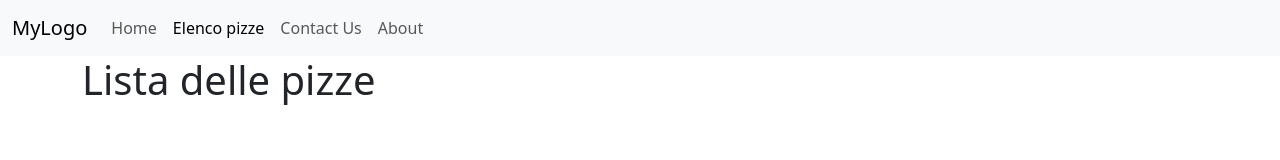
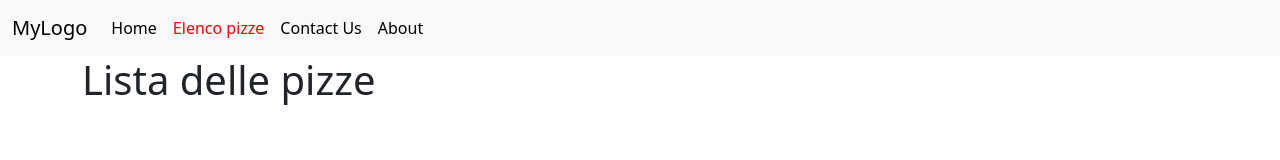
Before and after one commit to Classe136/live-coding, a React (Vite) app: page /pizzas in a window 1280 px wide. Shown: the top 160 px of the page. Built offline with nearby package versions, Linux system fonts and the light colour scheme; no server answers.

Commit message:
pizza detail

```diff
--- a/src/components/HeaderComponent.jsx
+++ b/src/components/HeaderComponent.jsx
@@ -1,5 +1,26 @@
 import { NavLink } from "react-router-dom";
+const navmenu = [
+  { path: "/", label: "Home" },
+  { path: "/pizzas", label: "Elenco pizze" },
+  { path: "/contact", label: "Contact Us" },
+  { path: "/about", label: "About" },
+];
 function HeaderComponent() {
+  function drawMenu() {
+    return navmenu.map((item) => (
+      <li className="nav-item" key={item.path}>
+        <NavLink
+          className="nav-link"
+          to={item.path}
+          style={({ isActive }) => ({
+            color: isActive ? "red" : "black",
+          })}
+        >
+          {item.label}
+        </NavLink>
+      </li>
+    ));
+  }
   return (
     <header>
       <nav className="navbar navbar-expand-lg bg-body-tertiary">
@@ -19,28 +40,7 @@ function HeaderComponent() {
             <span className="navbar-toggler-icon"></span>
           </button>
           <div className="collapse navbar-collapse" id="navbarNav">
-            <ul className="navbar-nav">
-              <li className="nav-item">
-                <NavLink className="nav-link" to="/">
-                  Home
-                </NavLink>
-              </li>
-              <li className="nav-item">
-                <NavLink className="nav-link" to="/pizzas">
-                  Elenco pizze
-                </NavLink>
-              </li>
-              <li className="nav-item">
-                <NavLink className="nav-link" to="/contact">
-                  Contact Us
-                </NavLink>
-              </li>
-              <li className="nav-item">
-                <NavLink className="nav-link" to="/about">
-                  About
-                </NavLink>
-              </li>
-            </ul>
+            <ul className="navbar-nav">{drawMenu()}</ul>
           </div>
         </div>
       </nav>
--- a/src/pages/PizzaPage.jsx
+++ b/src/pages/PizzaPage.jsx
@@ -1,9 +1,44 @@
 import { useParams } from "react-router-dom";
+import { useEffect, useState } from "react";
+
+import axios from "axios";
+import Card from "../components/Card.jsx";
+
+const apiUrl = import.meta.env.VITE_API_URL;
 export default function PizzaPage() {
   const { id } = useParams();
+  const [pizza, setPizza] = useState(null);
+
+  useEffect(getData, [id]);
+
+  function getData() {
+    axios
+      .get(apiUrl + "/pizzas/" + id)
+      .then((res) => {
+        //console.log(res);
+        setPizza(res.data.item);
+      })
+      .catch((error) => {
+        console.log(error);
+      })
+      .finally(() => {
+        console.log("finally");
+      });
+  }
+
   return (
     <section className="container">
       <h1>Sono la pizza con id {id}</h1>
+      {pizza && (
+        <Card
+          //item={pizza}
+          image={pizza.image}
+          title={pizza.name}
+          description={pizza.ingredients.join(", ")}
+          badge={pizza.price + " €"}
+          id={pizza.id}
+        />
+      )}
     </section>
   );
 }
--- a/src/pages/PizzasPage.jsx
+++ b/src/pages/PizzasPage.jsx
@@ -52,7 +52,7 @@ function MainComponent() {
       .delete(apiUrl + "/pizzas/" + id)
       .then((res) => {
         console.log(res.data);
-        setMenu(menu.filter((el) => el.id !== id));
+        getData(search);
       })
       .catch((error) => {
         console.log(error);
```
